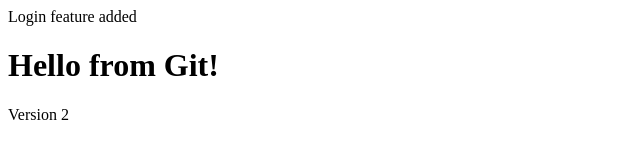
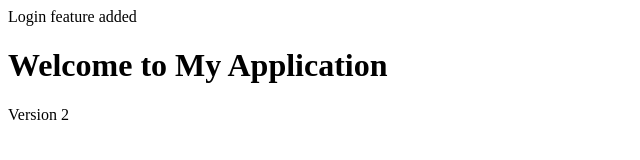
Before and after one commit to yeswanthsansac/devops-git-demo, a plain HTML site: page index.html in a window 1280 px wide. Shown: the whole page, without its empty margins (0-640 px from the left). Drawn offline with Linux system fonts and the light colour scheme.

Commit message:
updation application heading

```diff
--- a/index.html
+++ b/index.html
@@ -4,7 +4,7 @@
 </head>
 <p>Login feature added</p>
 <body>
-    <h1>Hello from Git!</h1>
+    <h1>Welcome to My Application</h1>
     <p>Version 2</p>
 </body>
 </html>
```
